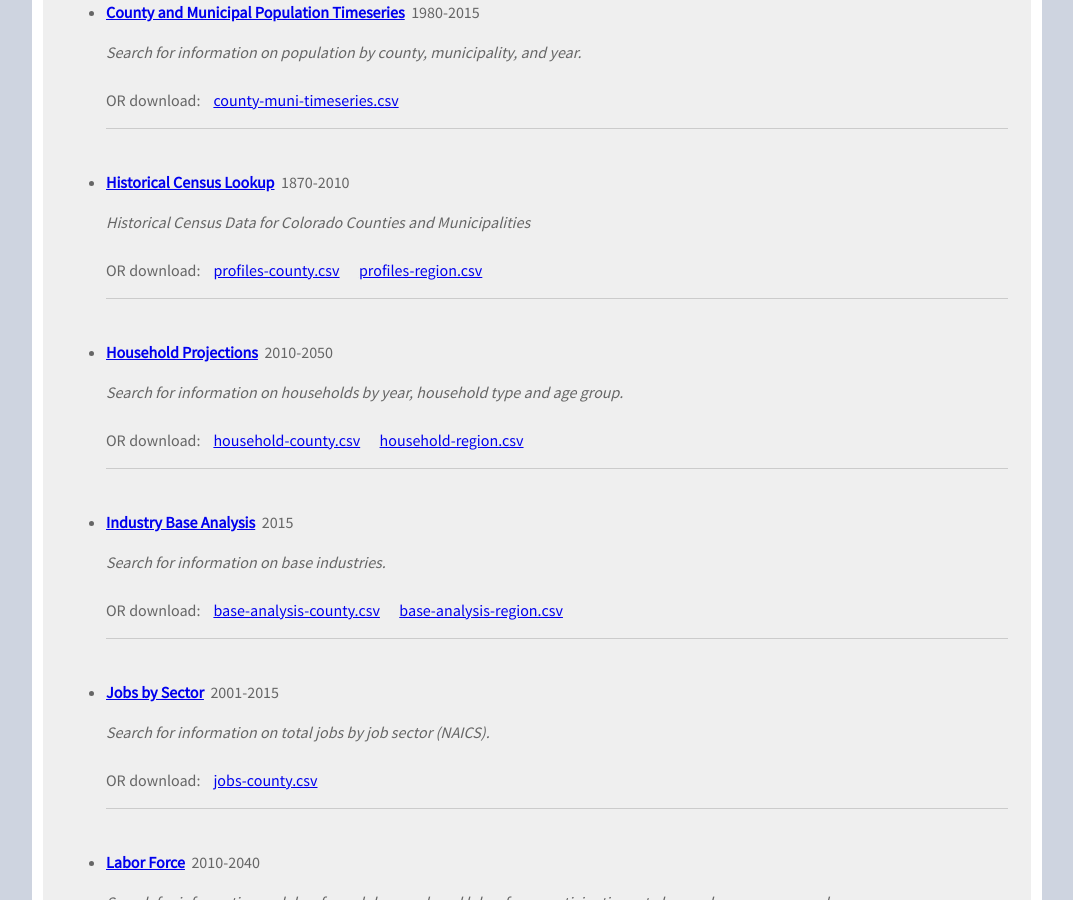
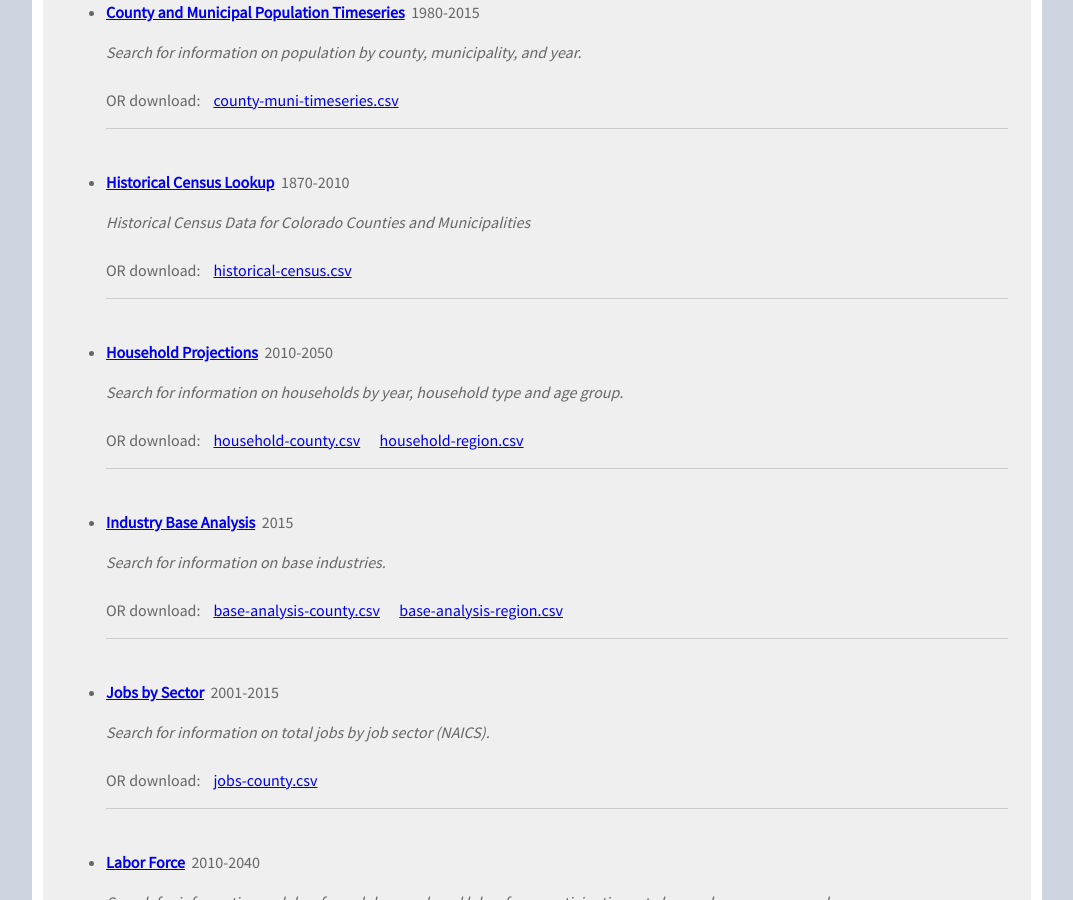
Before and after one commit to TBleess/Website_New, a Jekyll site: the page built from pages/0_Homepage_and_Footer_Links/data/index.md, in a window 1280 px wide and 900 px high, scrolled down 656 px. Shown: the whole window, without its empty margins (103-1176 px from the left). Built offline with Jekyll 4.4.1, drawn with Linux system fonts in a browser that asks for light colours; some of the changed lines change nothing that is shown.

Commit message:
Changed historical census csv address

```diff
--- a/pages/1_Population/data/Lookup_historicalcensus.html
+++ b/pages/1_Population/data/Lookup_historicalcensus.html
@@ -6,8 +6,7 @@ custom_js:
 - /assets/js/FileSaver.min.js
 - /assets/js/common/dola_custom_functions.js
 file:
-- "https://storage.googleapis.com/co-publicdata/profiles-county.csv"
-- "https://storage.googleapis.com/co-publicdata/profiles-region.csv"
+- "https://storage.googleapis.com/co-publicdata/historical-census.csv"
 description: "Historical Census Data for Colorado Counties and Municipalities"
 years: "1870-2010"
 tag: "popdata"
```
